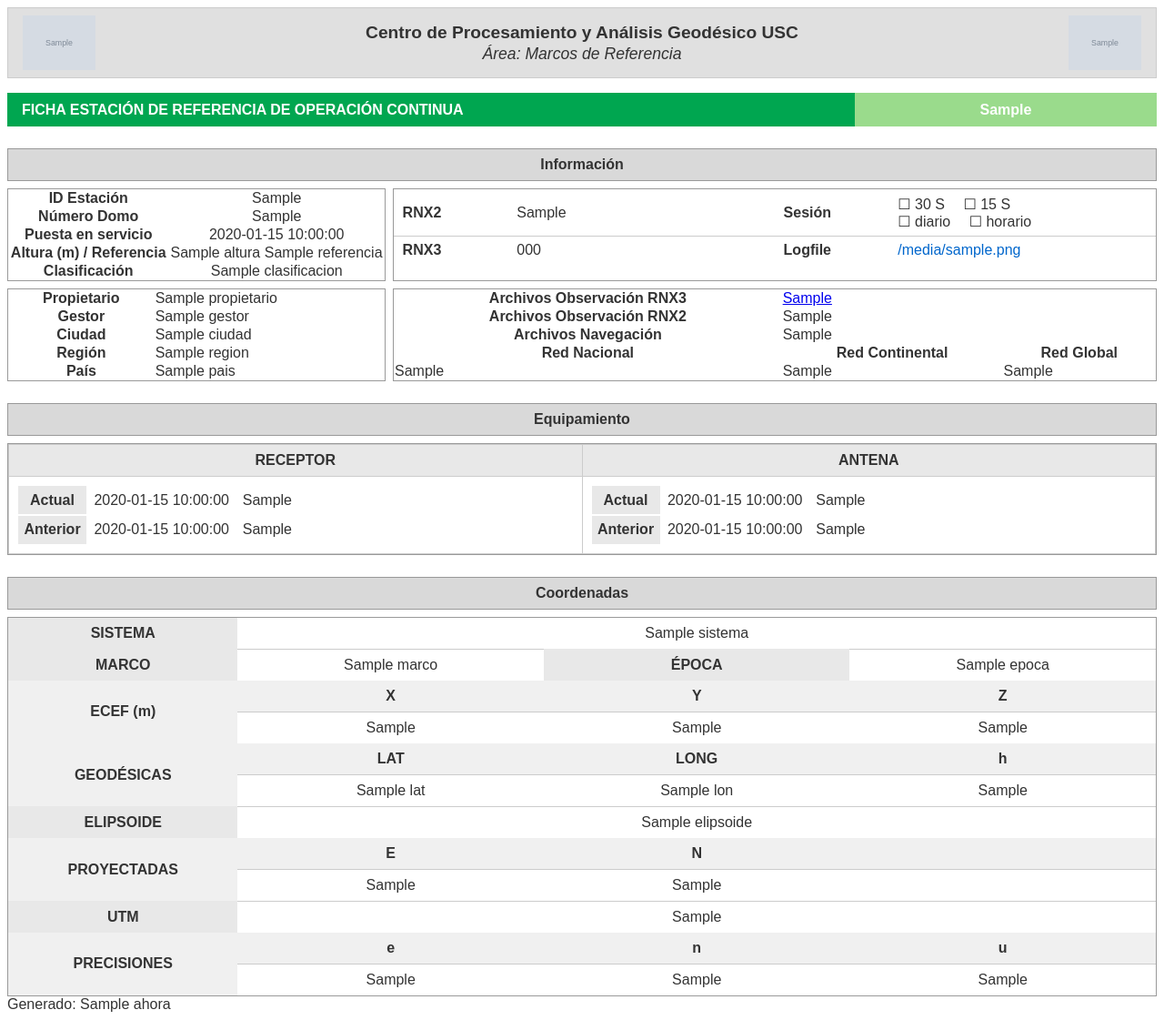
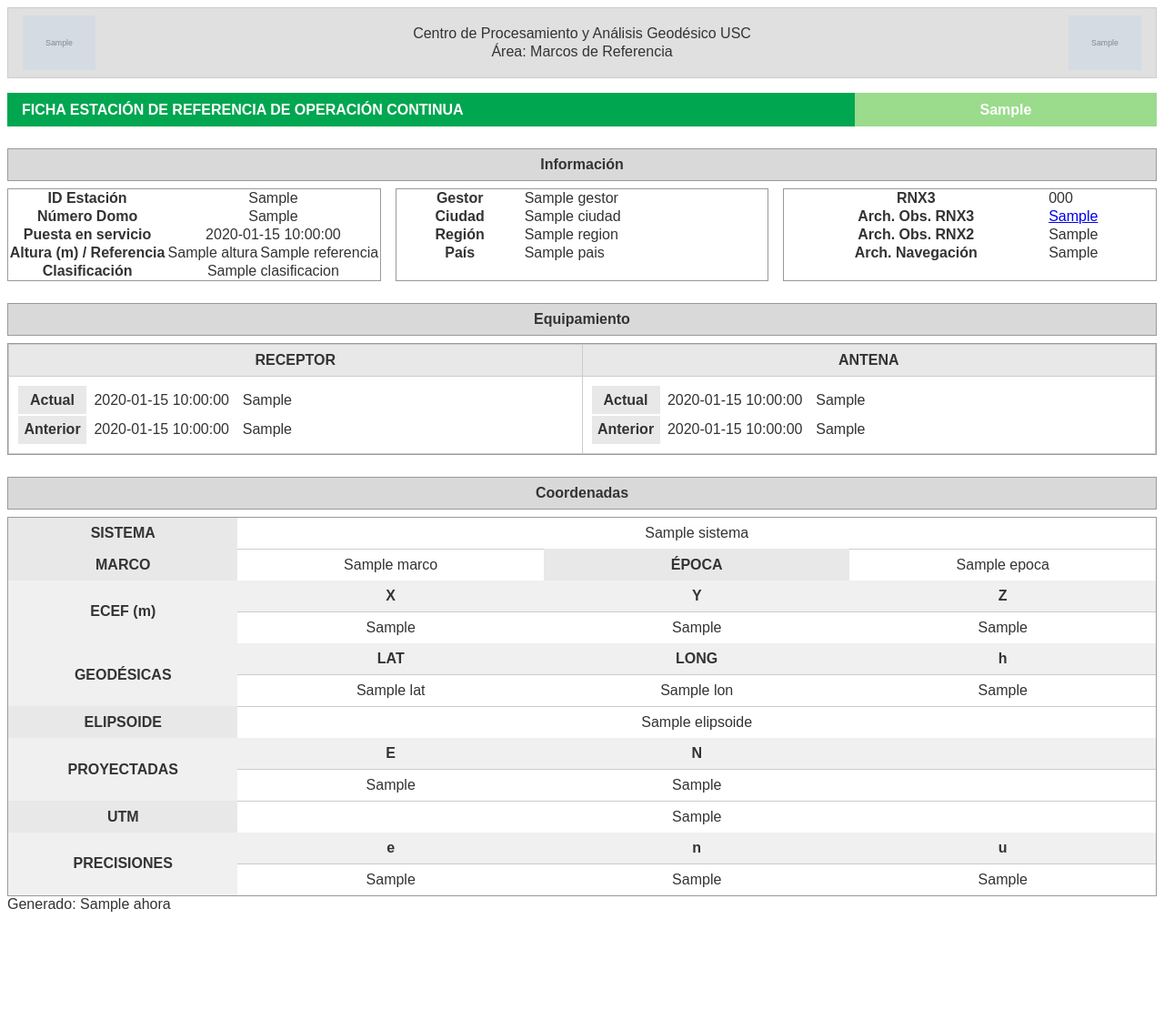
Before and after one commit to matiescudero/ficha-gnss, a Python web app: template templates/ficha.html in a window 1280 px wide. Shown: the whole page at 91% size. After the commit the page ends 1002 px from the top, so only its background shows below. Run offline with Jinja, Linux system fonts and the light colour scheme; the template is opened without the code that fills it: most values are stand-ins (such as "Sample title", 1, 10 or a date in 2020); grey boxes marked "Sample" are stand-in pictures.

Commit message:
se quitan campos no utilizados.

```diff
--- a/templates/ficha.html
+++ b/templates/ficha.html
@@ -10,42 +10,35 @@
     body {
       font-family: "Arial", sans-serif;
       color: #333;
-      /* si quieres otra fuente, cámbiala aquí */
     }
-
-    /* Encabezado con logo y título */
     .header {
       display: flex;
       justify-content: space-between;
       align-items: center;
-      background-color: #e0e0e0;      /* gris claro de fondo */
-      padding: 0.5em 1em;             /* espacio interior */
-      border: 1px solid #ccc;         /* línea sutil alrededor */
+      background-color: #e0e0e0;
+      padding: 0.5em 1em;
+      border: 1px solid #ccc;
       margin-bottom: 1em;
     }
-
-    /* --- Segunda franja debajo del header --- */
     .subheader {
       display: flex;
       margin-bottom: 1em;
       font-family: Arial, sans-serif;
     }
-
     h2.section-header {
-      background-color: #d9d9d9;   /* gris claro */
-      border: 1px solid #999;      /* borde suave */
-      padding: 0.5em 0.8em;        /* espacio interior */
-      margin: 1.5em 0 0.5em;       /* separaciones arriba/abajo */
+      background-color: #d9d9d9;
+      border: 1px solid #999;
+      padding: 0.5em 0.8em;
+      margin: 1.5em 0 0.5em;
       font-family: Arial, sans-serif;
       font-size: 1em;
       font-weight: bold;
       color: #333;
       text-align: center;
     }
-
     .subheader-title {
       flex: 3;
-      background-color: #00A650;  /* verde oscuro */
+      background-color: #00A650;
       color: #fff;
       font-weight: bold;
       padding: 0.6em 1em;
@@ -53,108 +46,46 @@
     }
     .subheader-station {
       flex: 1;
-      background-color: #9ADB8C;  /* verde claro */
+      background-color: #9ADB8C;
       color: #fff;
       text-align: center;
       padding: 0.6em 1em;
       font-size: 1em;
       font-weight: bold;
     }
-
-    /* Contenedor con Grid de dos filas */
     .info-section {
       display: grid;
-      grid-template-columns: repeat(6, 1fr);
-      grid-auto-rows: min-content;
-      gap: 0.5em;
+      grid-template-columns: repeat(3, 1fr);
+      gap: 1em;
       margin-bottom: 1em;
     }
 
-    /* Paneles */
-    /* === BORDE EXTERIOR DEL PANEL === */
+    /* panel básico, owner y archivos ahora iguales */
     .panel {
       border: 1px solid #999;
     }
 
-    /* === QUITO TODOS LOS BORDES INTERNOS === */
+    /* estilo opcional para que la cabecera RNX3 luzca igual que tus h2 */
+    .panel.archivos thead th {
+      background-color: #d9d9d9;
+      border-bottom: 1px solid #999;
+      padding: 0.5em 0.8em;
+      font-weight: bold;
+      text-align: center;
+    }
     .panel-body th,
     .panel-body td {
       border: none !important;
     }
-
-    /* === SI QUIERO LÍNEAS ENTRE FILAS === */
     .panel-body tr + tr th,
     .panel-body tr + tr td {
       border-top: 1px solid #ccc;
     }
-
-
-    /* Panel body: tabla sin márgenes */
     .panel-body {
       border-collapse: collapse;
       width: 100%;
     }
 
-    /* Panel RINEX ocupa columnas 3–6 */
-    .rinex       { grid-column: 3 / span 4; }
-
-    /* Tabla interna sin bordes de celda */
-    .rinex-table {
-      width: 100%;
-      border-collapse: collapse;
-    }
-    .rinex-table th,
-    .rinex-table td {
-      border: none;
-      padding: 0.4em 0.6em;
-      vertical-align: middle;
-    }
-
-    /* Borde exterior del panel */
-    .panel.rinex {
-      border: 1px solid #999;
-    }
-
-    /* Línea fina entre filas */
-    .rinex-table tr + tr td {
-      border-top: 1px solid #ccc;
-    }
-
-    /* Etiqueta vs valor */
-    .rinex-label {
-      width: 15%;
-      font-weight: bold;
-    }
-    .rinex-value {
-      width: 35%;
-      /* evita que el enlace haga overflow */
-      word-break: break-all;
-    }
-
-    /* Estilo del enlace */
-    .rinex-value a {
-      color: #06c;
-      text-decoration: none;
-    }
-
-    /* Un poco de espacio horizontal entre casillas */
-    .rinex-value label {
-      margin-right: 1em;
-    }
-
-    /* Ubicaciones específicas en el grid */
-    .basics       { grid-column: 1 / span 2; }
-    .owner        { grid-column: 1 / span 2; }
-    .files        { grid-column: 3 / span 4; }
-
-    /* Panel completa el ancho */
-    .panel.coordinates {
-      grid-column: 1 / -1;
-    }
-
-    /* Reutiliza .panel-header para “Coordenadas” */
-
-    /* Tabla interior sin bordes internos */
     .coords-table {
       width: 100%;
       border-collapse: collapse;
@@ -167,33 +98,22 @@
       vertical-align: middle;
       text-align: center;
     }
-
-    /* Línea fina entre todas las filas */
-
     .coords-table tr + tr td {
       border-top: 1px solid #ccc;
     }
-
-    /* Grandes bloques */
     .group-header th {
       background-color: #e8e8e8;
       font-weight: bold;
     }
-
-    /* Subcabeceras internas */
     .sub-header th {
       background-color: #f0f0f0;
       font-weight: bold;
       text-align: center;
     }
-
-    /* ===== Equipamiento ===== */
     .panel.equipamiento th {
-      /* RECEPTOR / ANTENA */
       background-color: #e8e8e8;
       font-weight: bold;
     }
-
     .equip-table {
       width: 100%;
       border-collapse: collapse;
@@ -215,147 +135,55 @@
       padding: 0.4em;
       text-align: center;
     }
-
-
-    /* Valores alineados a la derecha */
     .value {
       text-align: right;
     }
-
-
     .panel.basics .panel-body td.centered {
-      text-align: center;         /* centra los valores */
+      text-align: center;
     }
-
     .logo-left, .logo-right {
-      height: 60px;                   /* ajusta según necesites */
+      height: 60px;
       object-fit: contain;
     }
     .header-text {
-      flex: 1;                        /* ocupa todo el espacio central */
+      flex: 1;
       text-align: center;
-      padding: 0 1em;                 /* un poco de respiro lateral */
+      padding: 0 1em;
     }
-    .header-text p {
-      margin: 0.1em 0;                /* espaciamientos más cerrados */
-    }
-    .header-text .line1 {
-      font-weight: bold;
-      font-size: 1.2em;
-    }
-    .header-text .line2 {
-      font-style: italic;
-      font-size: 1.1em;
-    }
-    .header-text .line3 {
-      font-size: 1em;
-      color: #555;
-    }
-
+    .header-text p { margin: 0.1em 0; }
   </style>
 </head>
-
 <body>
-
-  <!-- ======== 2) ENCABEZADO: logo y título ======== -->
   <div class="header">
-    <img class="logo-left"  src="{{ logo_usach }}" alt="USACH">
+    <img class="logo-left" src="{{ logo_usach }}" alt="USACH">
     <div class="header-text">
       <p class="line1">Centro de Procesamiento y Análisis Geodésico USC</p>
       <p class="line2">Área: Marcos de Referencia</p>
     </div>
-    <img class="logo-right" src="{{ logo_cpag  }}" alt="CPAC USC">
+    <img class="logo-right" src="{{ logo_cpag }}" alt="CPAC USC">
+  </div>
+  <div class="subheader">
+    <div class="subheader-title">FICHA ESTACIÓN DE REFERENCIA DE OPERACIÓN CONTINUA</div>
+    <div class="subheader-station">{{ id_estacion }}</div>
   </div>
 
-  <!-- ======== 2.1) SEGUNDA FRANJA: Título + Estación ======== -->
-  <div class="subheader">
-    <div class="subheader-title">
-      FICHA ESTACIÓN DE REFERENCIA DE OPERACIÓN CONTINUA
-    </div>
-    <div class="subheader-station">
-      {{ id_estacion }}
-    </div>
-  </div>
-
-
-  <!-- 2) Título de sección general -->
   <h2 class="section-header">Información</h2>
 
   <div class="info-section">
 
-    <!-- Fila 1: tres paneles -->
     <div class="panel basics">
       <table class="panel-body">
-        <tr>
-          <th>ID Estación</th>
-          <td colspan="2" class="centered">{{ id_estacion }}</td>
-        </tr>
-        <tr>
-          <th>Número Domo</th>
-          <td colspan="2" class="centered">{{ numero_domo }}</td>
-        </tr>
-        <tr>
-          <th>Puesta en servicio</th>
-          <td colspan="2" class="centered">{{ fecha_servicio }}</td>
-        </tr>
-        <tr>
-          <th>Altura (m) / Referencia</th>
-          <td class="centered">{{ altura }}</td>
-          <td class="centered">{{ referencia }}</td>
-        </tr>
-        <tr>
-          <th>Clasificación</th>
-          <td colspan="2" class="centered">{{ clasificacion }}</td>
-        </tr>
+        <tr><th>ID Estación</th><td colspan="2" class="centered">{{ id_estacion }}</td></tr>
+        <tr><th>Número Domo</th><td colspan="2" class="centered">{{ numero_domo }}</td></tr>
+        <tr><th>Puesta en servicio</th><td colspan="2" class="centered">{{ fecha_servicio }}</td></tr>
+        <tr><th>Altura (m) / Referencia</th><td class="centered">{{ altura }}</td><td class="centered">{{ referencia }}</td></tr>
+        <tr><th>Clasificación</th><td colspan="2" class="centered">{{ clasificacion }}</td></tr>
       </table>
     </div>
 
-    <div class="panel rinex">
-      <table class="rinex-table">
-        <!-- Fila de valores + checkboxes -->
-        <tr>
-          <!-- RNX2 -->
-          <td class="rinex-label">RNX2</td>
-          <td class="rinex-value">{{ rnx2 or "…" }}</td>
-
-          <!-- Sesión + checkboxes juntas -->
-          <td class="rinex-label">Sesión</td>
-          <td class="rinex-value">
-            <!-- Intervalo -->
-            <label>
-              {% if intervalo_grabacion == "30S" %}☑{% else %}☐{% endif %} 30 S
-            </label>
-            <label>
-              {% if intervalo_grabacion == "15S" %}☑{% else %}☐{% endif %} 15 S
-            </label>
-            <br>
-            <!-- Frecuencia -->
-            <label>
-              {% if sesion|lower == "diario" %}☑{% else %}☐{% endif %} diario
-            </label>
-            <label>
-              {% if sesion|lower == "horario" %}☑{% else %}☐{% endif %} horario
-            </label>
-          </td>
-        </tr>
-
-        <!-- Fila de RNX3 + logfile -->
-        <tr>
-          <td class="rinex-label">RNX3</td>
-          <td class="rinex-value">{{ constelaciones }}</td>
-
-          <td class="rinex-label">Logfile</td>
-          <td class="rinex-value">
-            <a href="{{ logfile }}">{{ logfile }}</a>
-          </td>
-        </tr>
-      </table>
-    </div>
-
-  <!-- Panel Propietario/Gestor -->
     <div class="panel owner">
       <table class="panel-body">
-      <tr><th>Propietario</th><td>{{ propietario }}</td></tr>
+        <!-- <tr><th>Propietario</th><td>{{ propietario }}</td></tr> -->  <!-- eliminado -->
         <tr><th>Gestor</th>     <td>{{ gestor }}</td></tr>
         <tr><th>Ciudad</th>     <td>{{ ciudad }}</td></tr>
         <tr><th>Región</th>     <td>{{ region }}</td></tr>
@@ -363,181 +191,68 @@
       </table>
     </div>
 
-
-  <!-- Panel Archivos & Redes -->
-  <div class="panel files">
+    <div class="panel archivos">
       <table class="panel-body">
+        <tbody>
+          <!-- 1. RNX3 al lado de constelaciones -->
           <tr>
-        <th>Archivos Observación RNX3</th>
+            <th>RNX3</th>
+            <td>{{ constelaciones }}</td>
+          </tr>
+          <!-- 2. Archivos -->
+          <tr>
+            <th>Arch. Obs. RNX3</th>
             <td><a href="{{ archivos_rnx3 }}">{{ archivos_rnx3 }}</a></td>
           </tr>
           <tr>
-        <th>Archivos Observación RNX2</th>
-        <td>{{ archivos_rnx2 or "-" }}</td>
+            <th>Arch. Obs. RNX2</th>
+            <td>{{ archivos_rnx2 or "–" }}</td>
           </tr>
           <tr>
-        <th>Archivos Navegación</th>
-        <td>{{ archivos_navegacion or "-" }}</td>
+            <th>Arch. Navegación</th>
+            <td>{{ archivos_navegacion or "–" }}</td>
           </tr>
-
-      <!-- CABECERA REDES COMO 3 COLUMNAS -->
-      <tr>
-        <th>Red Nacional</th>
-        <th>Red Continental</th>
-        <th>Red Global</th>
-      </tr>
-      <tr>
-        <td>{{ red_nacional or "-" }}</td>
-        <td>{{ red_continental }}</td>
-        <td>{{ red_global }}</td>
-      </tr>
+        </tbody>
       </table>
     </div>
+
   </div>
-
-
-  <!-- ======== 3) Sección Equipamiento ======== -->
   <h2 class="section-header">Equipamiento</h2>
   <div class="panel equipamiento">
     <table class="equip-table">
+      <tr><th>RECEPTOR</th><th>ANTENA</th></tr>
       <tr>
-        <th>RECEPTOR</th>
-        <th>ANTENA</th>
-      </tr>
-      <tr>
-        <td>
-          <table class="inner-table">
-            <tr>
-              <th>Actual</th>
-              <td>{{ receiver_actual_date }}</td>
-              <td>{{ receiver_actual_type }}</td>
-            </tr>
-            <tr>
-              <th>Anterior</th>
-              <td>{{ receiver_previous_date }}</td>
-              <td>{{ receiver_previous_type }}</td>
-            </tr>
-          </table>
-        </td>
-        <td>
-          <table class="inner-table">
-            <tr>
-              <th>Actual</th>
-              <td>{{ antenna_actual_date }}</td>
-              <td>{{ antenna_actual_type }}</td>
-            </tr>
-            <tr>
-              <th>Anterior</th>
-              <td>{{ antenna_previous_date }}</td>
-              <td>{{ antenna_previous_type }}</td>
-            </tr>
-          </table>
-        </td>
+        <td><table class="inner-table">
+            <tr><th>Actual</th><td>{{ receiver_actual_date }}</td><td>{{ receiver_actual_type }}</td></tr>
+            <tr><th>Anterior</th><td>{{ receiver_previous_date }}</td><td>{{ receiver_previous_type }}</td></tr>
+        </table></td>
+        <td><table class="inner-table">
+            <tr><th>Actual</th><td>{{ antenna_actual_date }}</td><td>{{ antenna_actual_type }}</td></tr>
+            <tr><th>Anterior</th><td>{{ antenna_previous_date }}</td><td>{{ antenna_previous_type }}</td></tr>
+        </table></td>
       </tr>
     </table>
   </div>
 
-
-
-
-  <!-- 4) Sección Coordenadas ==================================== -->
   <h2 class="section-header">Coordenadas</h2>
   <div class="panel coordinates">
     <table class="coords-table">
-
-      <colgroup>
-        <col style="width:20%">
-        <col style="width:26.66%">
-        <col style="width:26.66%">
-        <col style="width:26.66%">
-      </colgroup>
-
-      <!-- SISTEMA ocupa toda la fila -->
-      <tr class="group-header">
-        <th>SISTEMA</th>
-        <td class="value" colspan="3">{{ sistema }}</td>
-      </tr>
-
-      <!-- MARCO y ÉPOCA en la siguiente fila -->
-      <tr class="group-header">
-        <th>MARCO</th>
-        <td class="value">{{ marco }}</td>
-        <th>ÉPOCA</th>
-        <td class="value">{{ epoca }}</td>
-      </tr>
-
-      <!-- ECEF unificado en dos filas -->
-      <tr class="sub-header">
-        <th rowspan="2">ECEF (m)</th>
-        <th>X</th>
-        <th>Y</th>
-        <th>Z</th>
-      </tr>
-      <tr>
-        <td class="value">{{ ecef_x }}</td>
-        <td class="value">{{ ecef_y }}</td>
-        <td class="value">{{ ecef_z }}</td>
-      </tr>
-
-      <!-- GEODÉSICAS en dos filas y luego ELIP -->
-      <tr class="sub-header">
-        <th rowspan="2">GEODÉSICAS</th>
-        <th>LAT</th>
-        <th>LONG</th>
-        <th>h</th>
-      </tr>
-      <tr>
-        <td class="value">{{ lat }}</td>
-        <td class="value">{{ lon }}</td>
-        <td class="value">{{ h }}</td>
-      </tr>
-      <!-- ELIPSOIDE -->
-      <tr class="group-header">
-        <th>ELIPSOIDE</th>
-        <td class="value" colspan="3">{{ elipsoide }}</td>
-      </tr>
-
-      <!-- PROYECTADAS -->
-      <tr class="sub-header">
-        <th rowspan="2">PROYECTADAS</th>
-        <th>E</th>
-        <th>N</th>
-        <th></th>
-      </tr>
-      <tr>
-        <td class="value">{{ utm_e }}</td>
-        <td class="value">{{ utm_n }}</td>
-        <td></td>
-      </tr>
-
-      <!-- UTM con su zona en fila aparte -->
-      <tr class="group-header">
-        <th>UTM</th>
-        <td class="value" colspan="3">{{ zona_utm }}</td>
-      </tr>
-
-      <!-- PRECISIONES -->
-      <tr class="sub-header">
-        <th rowspan="2">PRECISIONES</th>
-        <th>e</th>
-        <th>n</th>
-        <th>u</th>
-      </tr>
-      <tr>
-        <td class="value">{{ prec_e }}</td>
-        <td class="value">{{ prec_n }}</td>
-        <td class="value">{{ prec_u }}</td>
-      </tr>
-
+      <colgroup><col style="width:20%"><col style="width:26.66%"><col style="width:26.66%"><col style="width:26.66%"></colgroup>
+      <tr class="group-header"><th>SISTEMA</th><td class="value" colspan="3">{{ sistema }}</td></tr>
+      <tr class="group-header"><th>MARCO</th><td class="value">{{ marco }}</td><th>ÉPOCA</th><td class="value">{{ epoca }}</td></tr>
+      <tr class="sub-header"><th rowspan="2">ECEF (m)</th><th>X</th><th>Y</th><th>Z</th></tr>
+      <tr><td class="value">{{ ecef_x }}</td><td class="value">{{ ecef_y }}</td><td class="value">{{ ecef_z }}</td></tr>
+      <tr class="sub-header"><th rowspan="2">GEODÉSICAS</th><th>LAT</th><th>LONG</th><th>h</th></tr>
+      <tr><td class="value">{{ lat }}</td><td class="value">{{ lon }}</td><td class="value">{{ h }}</td></tr>
+      <tr class="group-header"><th>ELIPSOIDE</th><td class="value" colspan="3">{{ elipsoide }}</td></tr>
+      <tr class="sub-header"><th rowspan="2">PROYECTADAS</th><th>E</th><th>N</th><th></th></tr>
+      <tr><td class="value">{{ utm_e }}</td><td class="value">{{ utm_n }}</td><td></td></tr>
+      <tr class="group-header"><th>UTM</th><td class="value" colspan="3">{{ zona_utm }}</td></tr>
+      <tr class="sub-header"><th rowspan="2">PRECISIONES</th><th>e</th><th>n</th><th>u</th></tr>
+      <tr><td class="value">{{ prec_e }}</td><td class="value">{{ prec_n }}</td><td class="value">{{ prec_u }}</td></tr>
     </table>
   </div>
 
-
-
-  <!-- ======== 5) PIE DE PÁGINA ======== -->
-  <div class="footer">
-    Generado: {{ ahora }}
-  </div>
-
+  <div class="footer">Generado: {{ ahora }}</div>
 </body>
 </html>
```
Lines whose indentation alone changed are shown as unchanged.
